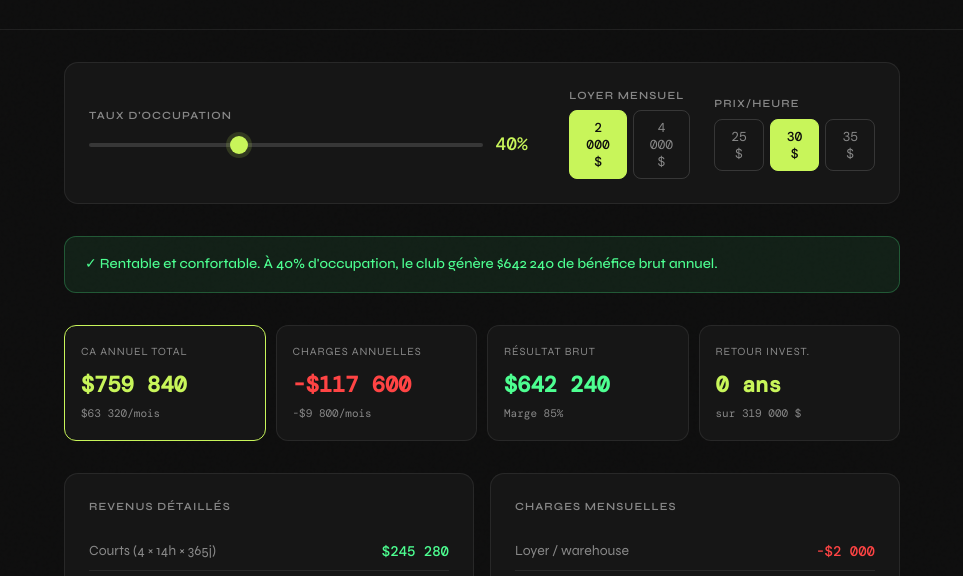
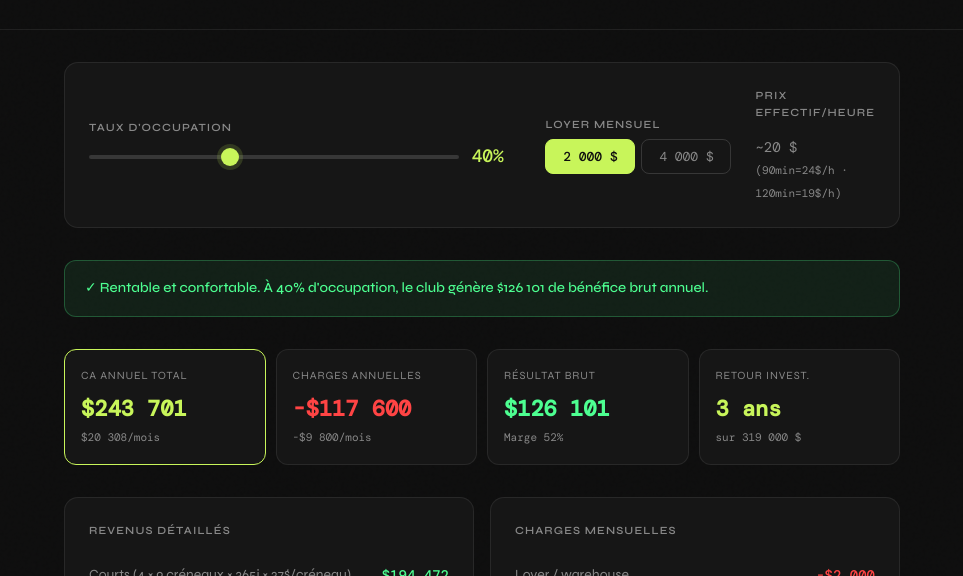
Before and after one commit to Julinhio/chiquita-padel, a plain HTML site: page index.html in a window 1280 px wide. Shown: the part 224-800 px from the top of the page, without its empty margins (158-1121 px from the left). Drawn offline with nearby package versions, Linux system fonts and the light colour scheme.

Commit message:
fix pricing and revenue model

```diff
--- a/index.html
+++ b/index.html
@@ -553,16 +553,16 @@
             <div class="control-group" style="flex:0;min-width:auto;">
                 <span class="control-label">Loyer mensuel</span>
                 <div class="toggle-group">
-                    <button class="toggle-btn active" id="btn-2k" onclick="setRent(2000)">2 000 $</button>
-                    <button class="toggle-btn" id="btn-4k" onclick="setRent(4000)">4 000 $</button>
+                    <button class="toggle-btn active" id="btn-2k" onclick="setRent(2000)"
+                        style="min-width:90px;white-space:nowrap;">2 000 $</button>
+                    <button class="toggle-btn" id="btn-4k" onclick="setRent(4000)"
+                        style="min-width:90px;white-space:nowrap;">4 000 $</button>
                 </div>
             </div>
             <div class="control-group" style="flex:0;min-width:auto;">
-                <span class="control-label">Prix/heure</span>
-                <div class="toggle-group">
-                    <button class="toggle-btn" id="btn-p25" onclick="setPrice(25)">25 $</button>
-                    <button class="toggle-btn active" id="btn-p30" onclick="setPrice(30)">30 $</button>
-                    <button class="toggle-btn" id="btn-p35" onclick="setPrice(35)">35 $</button>
+                <span class="control-label">Prix effectif/heure</span>
+                <div style="font-family:'DM Mono',monospace;font-size:14px;color:var(--muted);padding-top:8px;">
+                    ~20 $ <span style="font-size:11px;">(90min=24$/h · 120min=19$/h)</span>
                 </div>
             </div>
         </div>
@@ -595,10 +595,10 @@
         <div class="grid-2">
             <div class="panel">
                 <div class="panel-title">Revenus détaillés</div>
-                <div class="row-item"><span class="lbl">Courts (4 × 14h × 365j)</span><span class="val pos"
-                        id="r-courts">—</span></div>
-                <div class="row-item"><span class="lbl">Restauration (15$/joueur)</span><span class="val pos"
-                        id="r-food">—</span></div>
+                <div class="row-item"><span class="lbl">Courts (4 × 9 créneaux × 365j × 37$/créneau)</span><span
+                        class="val pos" id="r-courts">—</span></div>
+                <div class="row-item"><span class="lbl">Restauration (3$/joueur, 40% consomment)</span><span
+                        class="val pos" id="r-food">—</span></div>
                 <div class="row-item"><span class="lbl">Wellness & boutique</span><span class="val pos"
                         id="r-wellness">—</span></div>
                 <div class="total-row"><span>Total CA</span><span class="val pos" id="r-total">—</span></div>
@@ -635,24 +635,17 @@
 
     <div class="footer">
         Chiquita Club · Da Nang, Vietnam · Modèle de faisabilité v1.0<br>
-        Julien · Pascal · Louis — Tous droits réservés 2025
+        Chiquita Padel — Tous droits réservés 2026
     </div>
 
     <script>
         let rent = 2000;
-        let price = 30;
         let occ = 40;
 
         function setRent(r) {
             rent = r;
             ['btn-2k', 'btn-4k'].forEach(id => document.getElementById(id).classList.remove('active'));
             document.getElementById(r === 2000 ? 'btn-2k' : 'btn-4k').classList.add('active');
-            update();
-        }
-        function setPrice(p) {
-            price = p;
-            ['btn-p25', 'btn-p30', 'btn-p35'].forEach(id => document.getElementById(id).classList.remove('active'));
-            document.getElementById('btn-p' + p).classList.add('active');
             update();
         }
 
@@ -664,24 +657,31 @@
             return sign + '$' + Math.round(abs);
         }
 
-        function calc(occPct, r, p) {
-            const slots = 4 * 14 * 365;
-            const used = Math.round(slots * occPct / 100);
-            const revCourts = used * p;
-            const revFood = used * 4 * 15;
-            const revWellness = 2000 * 12;
+        function calc(occPct, r) {
+            // 4 courts, 14h/jour, créneaux de 1h30 → ~9 créneaux/court/jour
+            const slotsPerCourtPerDay = Math.floor(14 / 1.5);
+            const totalSlotsPerYear = 4 * slotsPerCourtPerDay * 365;
+            const usedSlots = Math.round(totalSlotsPerYear * occPct / 100);
+            // Prix moyen par créneau 90min = 36$, 120min = 38$ → moyenne ~37$
+            const pricePerSlot = 37;
+            const revCourts = usedSlots * pricePerSlot;
+            // Restauration : 4 joueurs/créneau, 40% consomment, 3$ en moyenne
+            const playersPerYear = usedSlots * 4;
+            const revFood = Math.round(playersPerYear * 0.4 * 3);
+            // Wellness proportionnel à l'occupation (base 2000$/mois à 40%)
+            const revWellness = Math.round(2000 * 12 * (occPct / 40));
             const revTotal = revCourts + revFood + revWellness;
             const costsMonthly = r + 3200 + 2400 + 800 + 600 + 500 + 300;
             const costsAnnual = costsMonthly * 12;
             const result = revTotal - costsAnnual;
-            return { slots, used, revCourts, revFood, revWellness, revTotal, costsMonthly, costsAnnual, result };
+            return { totalSlotsPerYear, usedSlots, revCourts, revFood, revWellness, revTotal, costsMonthly, costsAnnual, result };
         }
 
         function update() {
             occ = parseInt(document.getElementById('occ').value);
             document.getElementById('occ-val').textContent = occ + '%';
 
-            const d = calc(occ, rent, price);
+            const d = calc(occ, rent);
             const margin = d.revTotal > 0 ? Math.round(d.result / d.revTotal * 100) : 0;
 
             document.getElementById('m-ca').textContent = fmt(d.revTotal);
@@ -718,12 +718,12 @@
             document.getElementById('rent-label-sc').textContent = '— loyer ' + fmt(rent) + '/mois';
 
             const scenarios = [20, 30, 40, 50, 60, 70];
-            const maxResult = Math.max(...scenarios.map(p2 => calc(p2, rent, price).result));
-            const minResult = Math.min(...scenarios.map(p2 => calc(p2, rent, price).result));
+            const maxResult = Math.max(...scenarios.map(p2 => calc(p2, rent).result));
+            const minResult = Math.min(...scenarios.map(p2 => calc(p2, rent).result));
             const range = Math.max(Math.abs(maxResult), Math.abs(minResult), 1);
 
             document.getElementById('scenarios-list').innerHTML = scenarios.map(p2 => {
-                const r2 = calc(p2, rent, price);
+                const r2 = calc(p2, rent);
                 const isCurrent = p2 === occ;
                 const barPct = Math.max(0, Math.round((r2.result / range) * 50 + 50));
                 const color = r2.result >= 0 ? '#4dff91' : '#ff4444';
```
